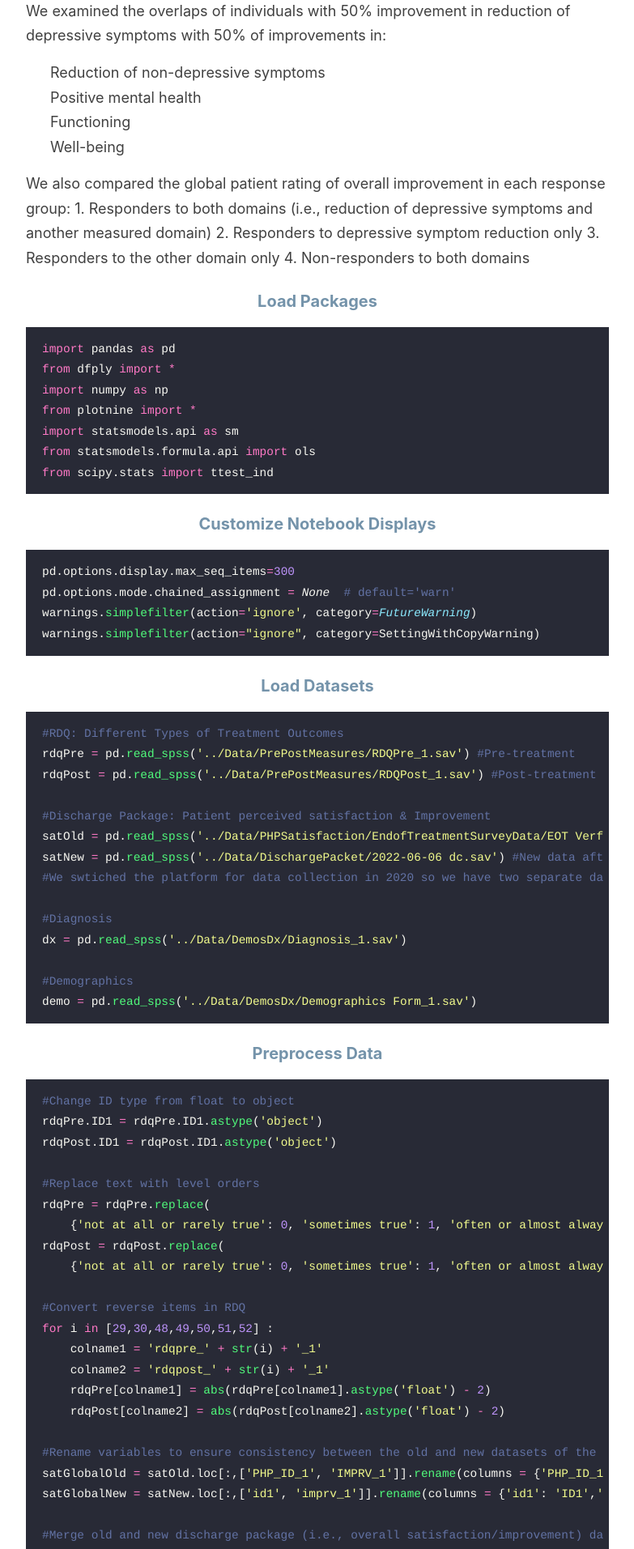
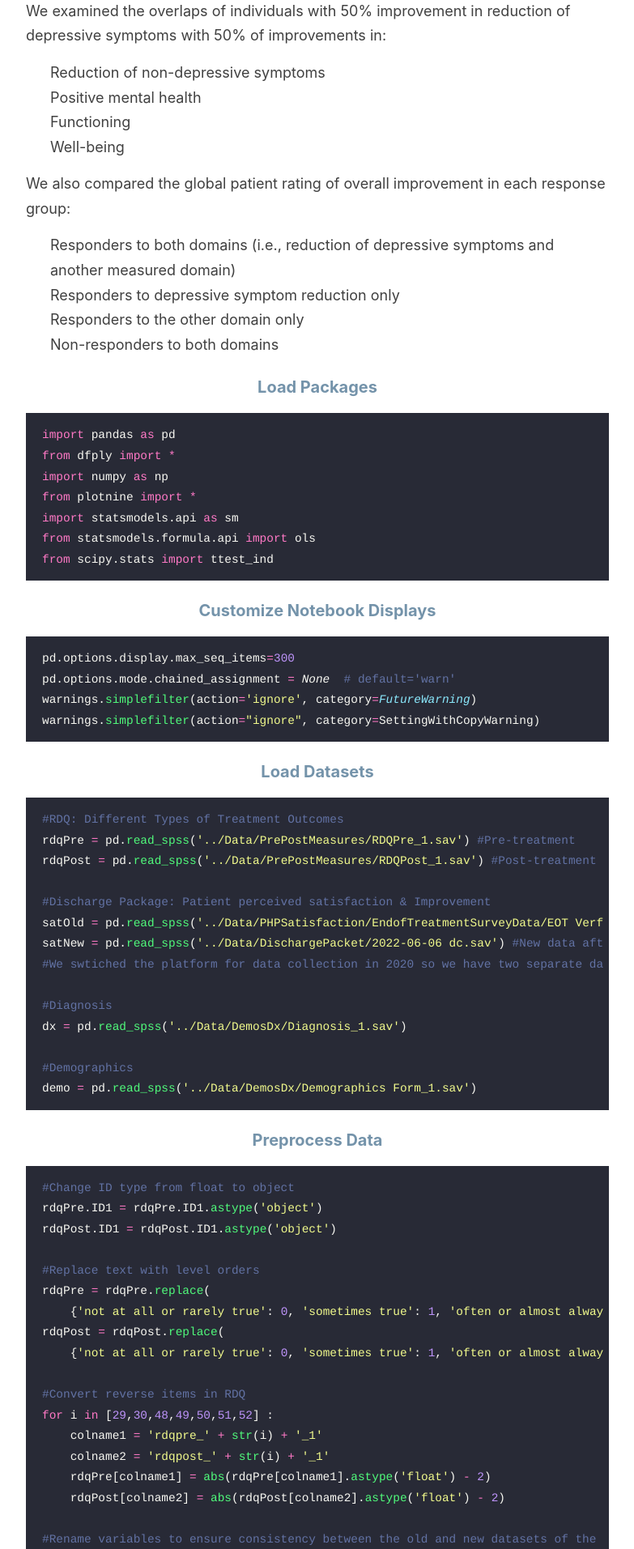
Before and after one commit to sin-ying-lin/sin-ying-lin.github.io, a Jekyll site: the page built from _posts/2022-08-29-50PercentImprovement.md, in a window 1280 px wide. Shown: the part 902-2815 px from the top of the page at 81% size, without its empty margins (248-1031 px from the left). Built offline with Jekyll 4.4.1, drawn with Linux system fonts in a browser that asks for light colours.

Commit message:
Update 2022-08-29-50PercentImprovement.md

```diff
--- a/_posts/2022-08-29-50PercentImprovement.md
+++ b/_posts/2022-08-29-50PercentImprovement.md
@@ -20,11 +20,12 @@ We examined the overlaps of individuals with  50% improvement in reduction of de
 </ol>
 
 We also compared the global patient rating of overall improvement in each response group:
-    1. Responders to both domains (i.e., reduction of depressive symptoms and another measured domain)
-    2. Responders to depressive symptom reduction only
-    3. Responders to the other domain only
-    4. Non-responders to both domains
-
+<ol>
+    <li>Responders to both domains (i.e., reduction of depressive symptoms and another measured domain)</li>
+    <li>Responders to depressive symptom reduction only</li>
+    <li>Responders to the other domain only</li>
+    <li>Non-responders to both domains</li>
+</ol>
 
 
 ### Load Packages
```
